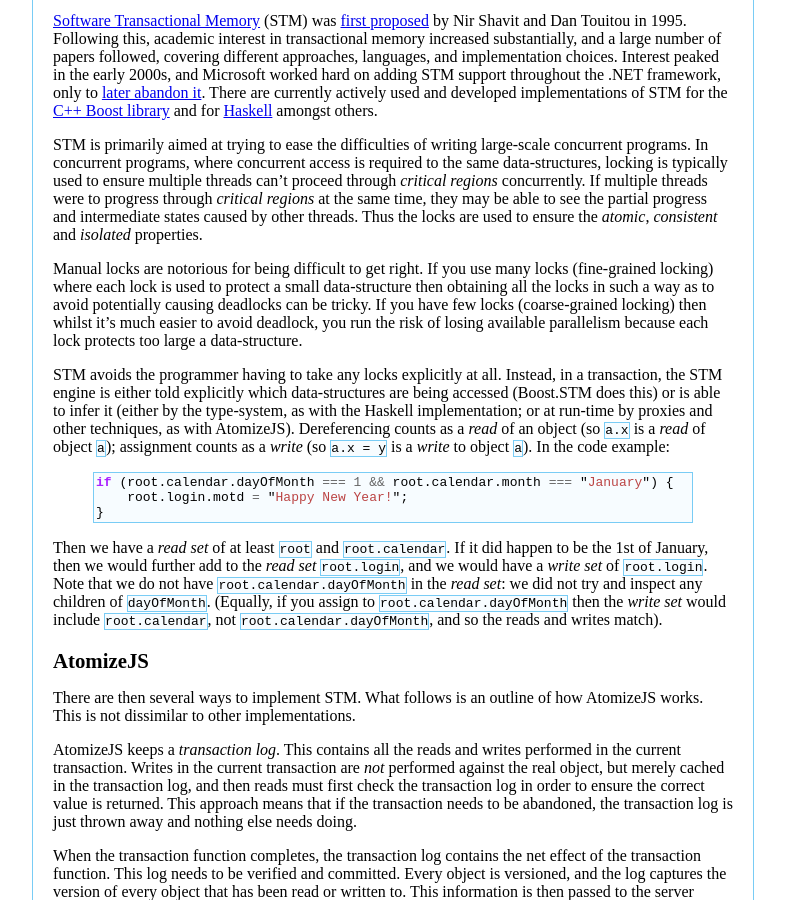
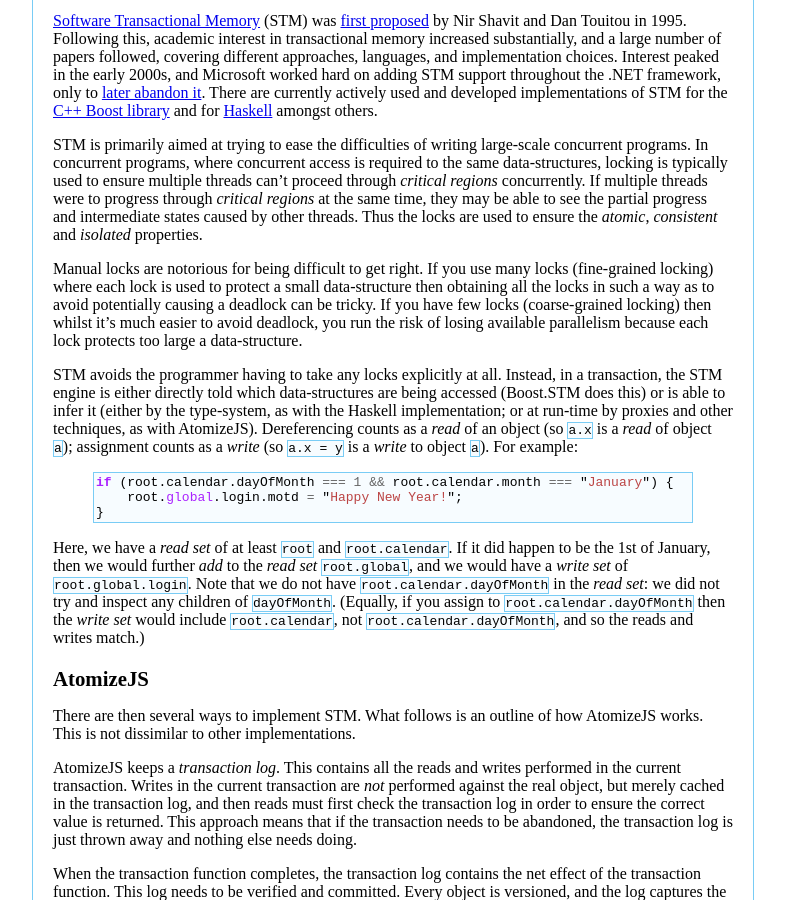
Before and after one commit to atomizejs/atomizejs.github.com, a Jekyll site: the page built from background.markdown, in a window 1280 px wide and 900 px high, scrolled down 255 px. Shown: the whole window, without its empty margins (292-1077 px from the left). Built offline with Jekyll 4.4.1, drawn with Linux system fonts in a browser that asks for light colours; Markdown is read by kramdown in place of the engine named in the settings.

Commit message:
Proof-read more bits

```diff
--- a/background.markdown
+++ b/background.markdown
@@ -36,34 +36,35 @@ and *isolated* properties.
 Manual locks are notorious for being difficult to get right. If you
 use many locks (fine-grained locking) where each lock is used to
 protect a small data-structure then obtaining all the locks in such a
-way as to avoid potentially causing deadlocks can be tricky. If you
+way as to avoid potentially causing a deadlock can be tricky. If you
 have few locks (coarse-grained locking) then whilst it's much easier
 to avoid deadlock, you run the risk of losing available parallelism
 because each lock protects too large a data-structure.
 
 STM avoids the programmer having to take any locks explicitly at
-all. Instead, in a transaction, the STM engine is either told
-explicitly which data-structures are being accessed (Boost.STM does
-this) or is able to infer it (either by the type-system, as with the
-Haskell implementation; or at run-time by proxies and other
-techniques, as with AtomizeJS). Dereferencing counts as a *read* of an
-object (so `a.x` is a *read* of object `a`); assignment counts as a
-*write* (so `a.x = y` is a *write* to object `a`). In the code example:
+all. Instead, in a transaction, the STM engine is either directly told
+which data-structures are being accessed (Boost.STM does this) or is
+able to infer it (either by the type-system, as with the Haskell
+implementation; or at run-time by proxies and other techniques, as
+with AtomizeJS). Dereferencing counts as a *read* of an object (so
+`a.x` is a *read* of object `a`); assignment counts as a *write* (so
+`a.x = y` is a *write* to object `a`). For example:
 
 {% highlight javascript %}
 if (root.calendar.dayOfMonth === 1 && root.calendar.month === "January") {
-    root.login.motd = "Happy New Year!";
+    root.global.login.motd = "Happy New Year!";
 }
 {% endhighlight %}
 
-Then we have a *read set* of at least `root` and `root.calendar`. If
-it did happen to be the 1st of January, then we would further add to
-the *read set* `root.login`, and we would have a *write set* of
-`root.login`. Note that we do not have `root.calendar.dayOfMonth` in
-the *read set*: we did not try and inspect any children of
-`dayOfMonth`. (Equally, if you assign to `root.calendar.dayOfMonth`
-then the *write set* would include `root.calendar`, not
-`root.calendar.dayOfMonth`, and so the reads and writes match).
+Here, we have a *read set* of at least `root` and `root.calendar`. If
+it did happen to be the 1st of January, then we would further *add* to
+the *read set* `root.global`, and we would have a *write set* of
+`root.global.login`. Note that we do not have
+`root.calendar.dayOfMonth` in the *read set*: we did not try and
+inspect any children of `dayOfMonth`. (Equally, if you assign to
+`root.calendar.dayOfMonth` then the *write set* would include
+`root.calendar`, not `root.calendar.dayOfMonth`, and so the reads and
+writes match.)
 
 ## AtomizeJS
 
```
